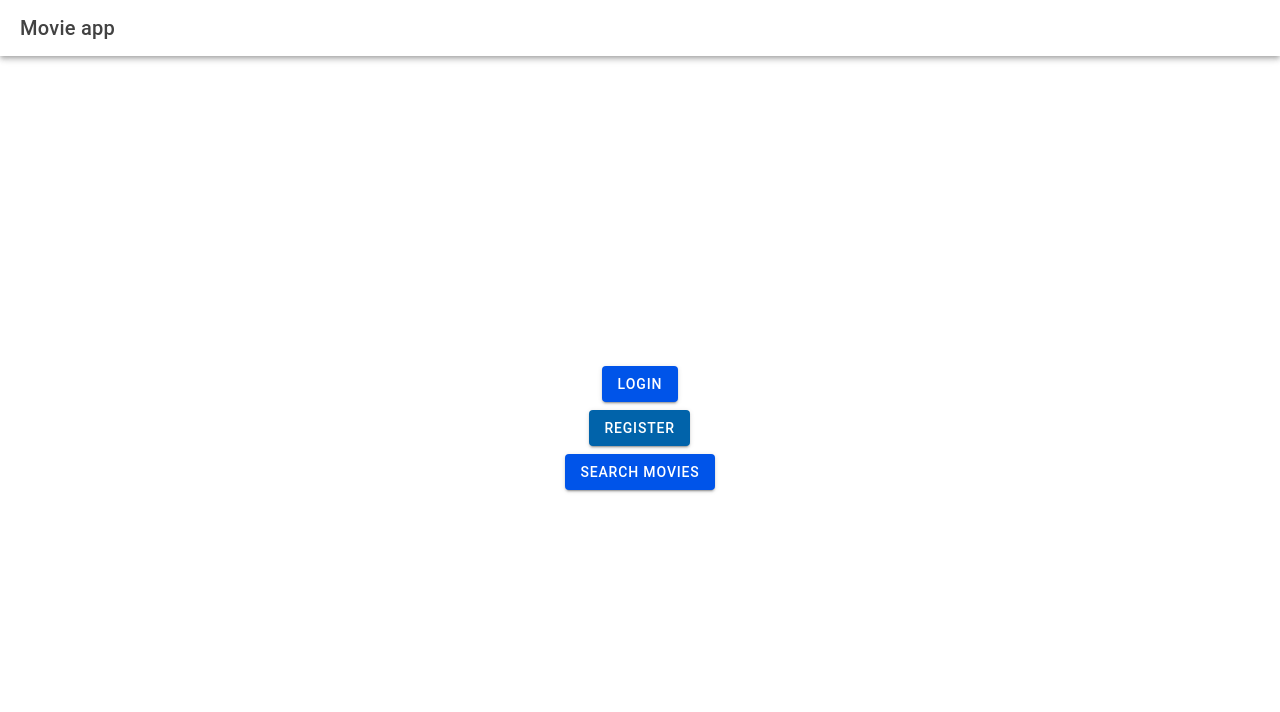
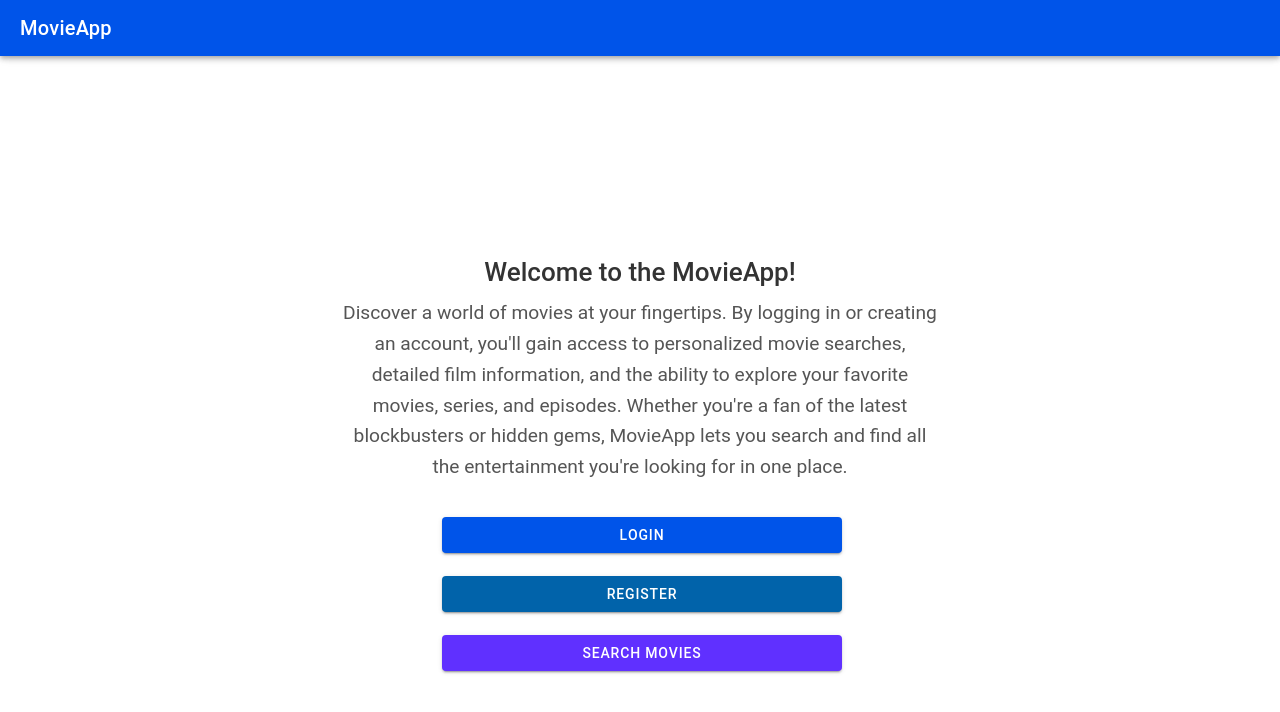
Before and after one commit to Swaggypanties/lab-work-4, a React (Vite) app: page / in a window 1280 px wide. Shown: the top 712 px of the page. Built offline with nearby package versions, Linux system fonts and the light colour scheme.

Commit message:
Updatet Home and Moviepage content.

```diff
--- a/src/pages/Home.css
+++ b/src/pages/Home.css
@@ -1,8 +1,45 @@
-.button-container {
+.home-content {
     display: flex;
+    flex-direction: column;
     justify-content: center;
     align-items: center;
-    height: 100%;
+    height: 100vh;
+    padding: 20px;
+    text-align: center;
+    box-sizing: border-box;
+  }
+
+  h1 {
+    font-size: 2.5rem;
+    margin-bottom: 15px;
+    font-weight: bold;
+    color: #333;
+  }
+
+  p {
+    font-size: 1.2rem;
+    line-height: 1.6;
+    color: #555;
+    max-width: 600px;
+    margin: 0 auto 30px;
+  }
+
+  .button-container {
+    display: flex;
     flex-direction: column;
+    gap: 15px;
+    width: 100%;
+    max-width: 400px;
+  }
 
-}
+  ion-button {
+    width: 100%;
+  }
+
+  .ion-text-center {
+    text-align: center;
+  }
+
+  ion-content {
+    background: linear-gradient(135deg, #f0f0f0, #fafafa);
+  }
--- a/src/pages/Home.tsx
+++ b/src/pages/Home.tsx
@@ -7,16 +7,22 @@ const Home: React.FC = () => {
   return (
     <IonPage>
       <IonHeader>
-        <IonToolbar>
-          <IonTitle>Movie app</IonTitle>
+        <IonToolbar color={'primary'}>
+          <IonTitle>MovieApp</IonTitle>
         </IonToolbar>
       </IonHeader>
-      <IonContent className="ion-text-center ion-justify-content-center ion-align-items-center" fullscreen>
-        <div className='button-container'>
-          <IonButton routerLink='/login'>Login</IonButton>
-          <IonButton routerLink='/register' color='secondary'> Register</IonButton>
-          <IonButton routerLink='/moviepage'>Search Movies</IonButton>
+      <IonContent className="ion-text-center" fullscreen>
+        <div className="home-content">
+          <h1>Welcome to the MovieApp!</h1>
+          <p>Discover a world of movies at your fingertips. By logging in or creating an account, you'll gain access to personalized movie searches, detailed film information, and the ability to explore your favorite movies, series, and episodes. Whether you're a fan of the latest blockbusters or hidden gems, MovieApp lets you search and find all the entertainment you're looking for in one place.</p>
+
+          <div className='button-container'>
+            <IonButton expand="block" routerLink='/login'>Login</IonButton>
+            <IonButton expand="block" routerLink='/register' color='secondary'>Register</IonButton>
+            <IonButton expand="block" routerLink='/moviepage' color='tertiary'>Search Movies</IonButton>
+          </div>
         </div>
+
         <ExploreContainer />
       </IonContent>
     </IonPage>
--- a/src/pages/login.tsx
+++ b/src/pages/login.tsx
@@ -15,7 +15,7 @@ const login: React.FC = () => {
     return (
         <IonPage>
             <IonHeader>
-                <IonToolbar>
+                <IonToolbar color={'primary'}>
                     <IonTitle>Movie app</IonTitle>
                 </IonToolbar>
             </IonHeader>
--- /dev/null
+++ b/src/pages/moviepage.css
@@ -0,0 +1,8 @@
+.instructions {
+    padding: 20px;
+    background-color: #f7f7f7;
+    border-radius: 8px;
+    margin: 15px;
+    font-size: 1rem;
+    color: #555;
+  }
--- a/src/pages/moviepage.tsx
+++ b/src/pages/moviepage.tsx
@@ -1,55 +1,68 @@
 import { IonCard, IonCardHeader, IonCardSubtitle, IonCardTitle, IonCol, IonContent, IonGrid, IonHeader, IonImg, IonLabel, IonPage, IonRow, IonSearchbar, IonSegment, IonSegmentButton, IonTitle, IonToolbar, useIonAlert, useIonLoading } from '@ionic/react';
-import { useEffect, useState} from 'react';
+import { useEffect, useState } from 'react';
 import { SearchResult, SearchType, useApi } from '../hooks/useApi';
 import React from 'react';
+import './moviepage.css';
 
-const moviepage: React.FC = () => {
-  const { searchData } = useApi()
+const MoviePage: React.FC = () => {
+  const { searchData } = useApi();
 
-  const [searchTerm, setSearchTerm] = useState('')
-  const [type, setType] = useState<SearchType>(SearchType.all)
-  const [results, setResults] = useState<SearchResult[]>([])
-  const [presentAlert] = useIonAlert()
-  const [loading, dismiss] = useIonLoading()
+  const [searchTerm, setSearchTerm] = useState('');
+  const [type, setType] = useState<SearchType>(SearchType.all);
+  const [results, setResults] = useState<SearchResult[]>([]);
+  const [presentAlert] = useIonAlert();
+  const [loading, dismiss] = useIonLoading();
+  const [showInstructions, setShowInstructions] = useState(true);
 
   useEffect(() => {
     if (searchTerm === '') {
-      setResults([])
-      return
+      setResults([]);
+      return;
     }
 
-    const loadData = async() => {
-      await loading()
-      const result: any = await searchData(searchTerm, type)
-      console.log(" ~ file: Home.tsx:31 ~ loadData ~ result", result)
-      await dismiss()
+    const loadData = async () => {
+      await loading();
+      const result: any = await searchData(searchTerm, type);
+      console.log(' ~ file: Home.tsx:31 ~ loadData ~ result', result);
+      await dismiss();
 
       if (result?.Error) {
-        presentAlert(result.Error)
+        presentAlert(result.Error);
       } else {
-        setResults(result.Search)
+        setResults(result.Search);
       }
+    };
+
+    loadData();
+  }, [searchTerm, type]);
+
+  const handleSearchChange = (value: string) => {
+    setSearchTerm(value);
+    if (value.length > 0) {
+      setShowInstructions(false);
+    } else {
+      setShowInstructions(true);
     }
-    loadData()
-  }, [searchTerm, type])
-
-
+  };
 
   return (
     <IonPage>
       <IonHeader>
         <IonToolbar color={'primary'}>
-          <IonTitle>My Movie App</IonTitle>
+          <IonTitle>MovieApp</IonTitle>
         </IonToolbar>
       </IonHeader>
       <IonContent>
         <IonSearchbar
           value={searchTerm}
           debounce={300}
-          onIonChange={(e) => setSearchTerm(e.detail.value!)}>
-        </IonSearchbar>
+          onIonChange={(e) => handleSearchChange(e.detail.value!)}
+        ></IonSearchbar>
 
-        <IonSegment value={type} onIonChange={(e) => setType(e.detail.value as SearchType)}>
+        <IonSegment
+          value={type}
+          onIonChange={(e) => setType(e.detail.value as SearchType)}
+        >
           <IonSegmentButton value={SearchType.movie}>
             <IonLabel>Movies</IonLabel>
           </IonSegmentButton>
@@ -57,6 +70,20 @@ const moviepage: React.FC = () => {
             <IonLabel>Series</IonLabel>
           </IonSegmentButton>
         </IonSegment>
+
+        {showInstructions && (
+          <div className="instructions" style={{ padding: '16px', textAlign: 'center' }}>
+           <p>
+              Welcome to the MovieApp search page! Here, you can search for your favorite movies and series.
+              Simply type the name of a movie or series into the search bar above, and filter your results by selecting
+              either "Movies" or "Series" if you'd like to narrow your search.
+            </p>
+            <p>
+              Once you've entered a search term, results will appear below. Click on any result to view more details about
+              the movie or series. Enjoy discovering new content!
+            </p>
+          </div>
+        )}
 
         <IonGrid>
           <IonRow>
@@ -73,10 +100,9 @@ const moviepage: React.FC = () => {
             ))}
           </IonRow>
         </IonGrid>
-
       </IonContent>
     </IonPage>
-  )
-}
+  );
+};
 
-export default moviepage;
+export default MoviePage;
```
